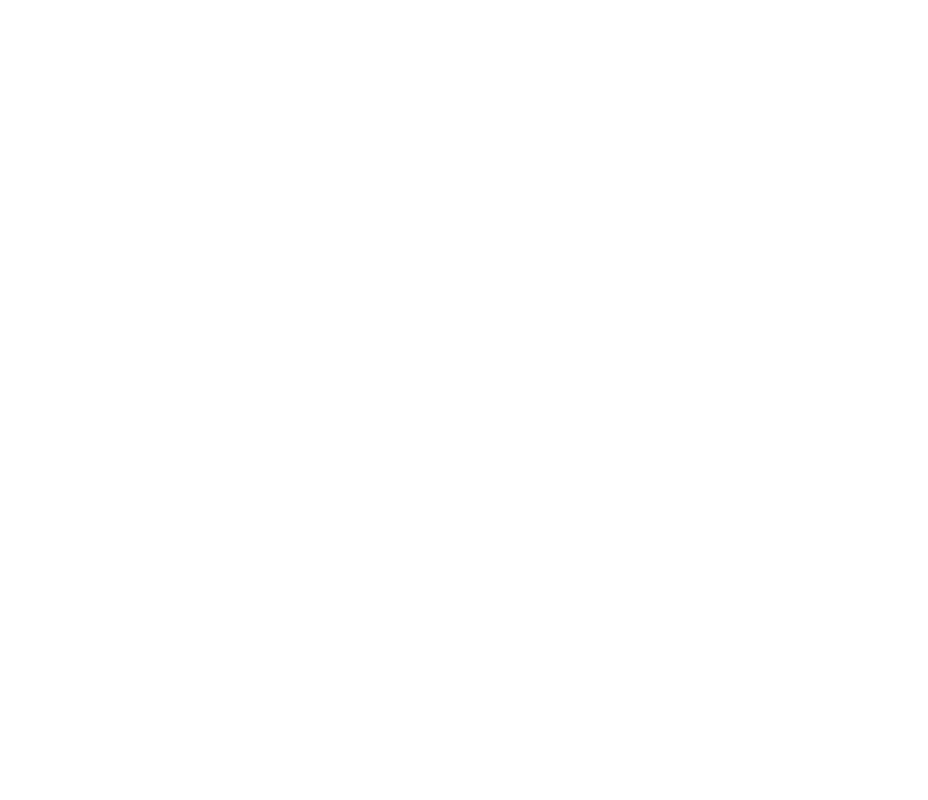
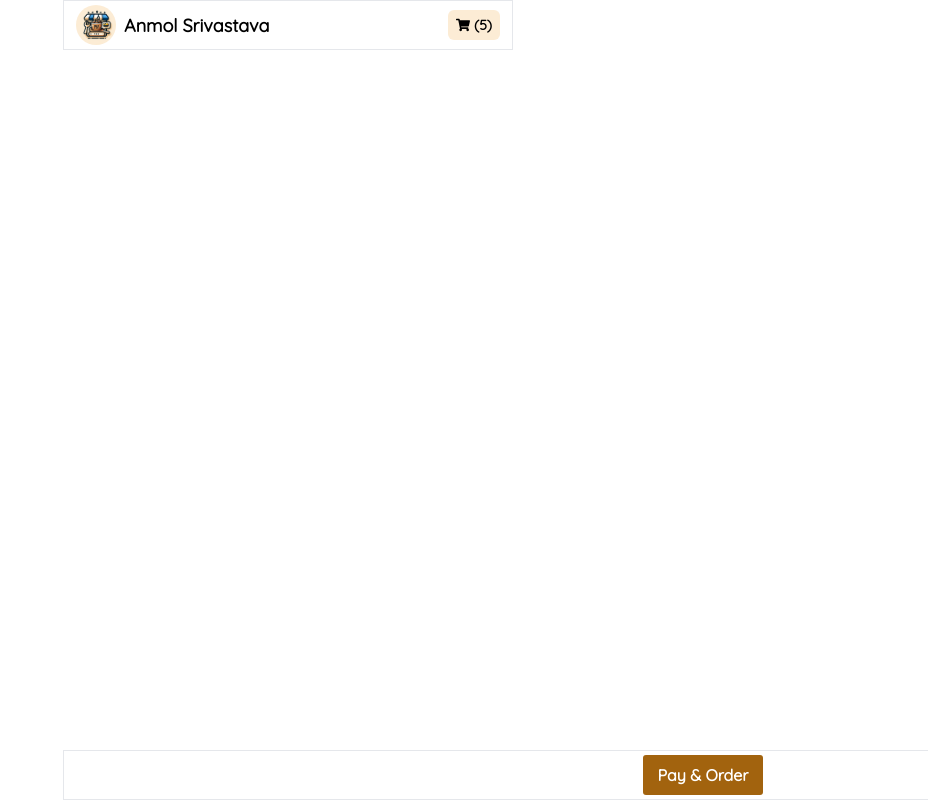
Before and after one commit to Abhishree881/mud-cups, a React (Create React App) app: page /1/cart in a window 1280 px wide. Before the commit this address had no page. Shown: the whole page, without its empty margins (352-1280 px from the left). Built offline with nearby package versions, Linux system fonts and the light colour scheme; a web font is replaced by a local one.

Commit message:
cart route added

```diff
--- a/src/App.js
+++ b/src/App.js
@@ -7,6 +7,7 @@
 import Counter from "./pages/Counter";
 import NotFoundPage from "./pages/NotFound";
 import Items from "./pages/Items";
+import Cart from "./pages/Cart";
 
 function App() {
   const isValidCounterId = (value) => {
@@ -31,6 +32,7 @@
         <Route path="/admin/items/:id" element={<Items />} />
         <Route path="/counter/:id" element={<CounterRoute />} />
         <Route path="/:id" element={<OrderPage />} />
+        <Route path="/:id/cart" element={<Cart />} />
         <Route path="/404" element={<NotFoundPage />} />
       </Routes>
     </BrowserRouter>
--- /dev/null
+++ b/src/pages/Cart.js
@@ -0,0 +1,32 @@
+import React from 'react'
+import Logo from '../assets/image/logo.jpeg'
+import { FaShoppingCart } from "react-icons/fa";
+
+function Cart() {
+    return (
+        <div className="w-[100vw] h-fit overflow-y-scroll flex justify-center relative">
+            <div className="w-full max-w-[450px] h-full flex flex-col relative">
+                <div className="flex h-[50px] items-center border justify-between px-[12px]">
+                    <div className="flex items-center gap-2">
+                        <div
+                            className="w-[40px] h-[40px] rounded-[50%]"
+                            style={{
+                                backgroundImage: `url(${Logo})`,
+                                backgroundSize: "100% 100%",
+                            }}
+                        ></div>
+                        <div className="font-[600] text-[18px]">Anmol Srivastava</div>
+                    </div>
+                    <div className="w-fit h-[30px] rounded-[6px] bg-[#fcecd5] px-[8px] flex items-center justify-center text-[14px] font-[700] gap-[4px]">
+                        <FaShoppingCart /> {`(5)`}
+                    </div>
+                </div>
+                <div className='w-full h-[50px] fixed border bottom-0 flex items-center justify-center'>
+                    <div className='flex-[70] max-w-[120px] h-[40px] bg-[#a2630e] rounded-[3px] text-white font-[700] flex items-center justify-center'>Pay & Order</div>
+                </div>
+            </div>
+        </div>
+    )
+}
+
+export default Cart
--- a/src/pages/OrderPage.js
+++ b/src/pages/OrderPage.js
@@ -1,6 +1,6 @@
 import React, { useEffect, useState, useRef } from "react";
 import "../App.css";
-import { useParams } from "react-router-dom";
+import { Link, useParams } from "react-router-dom";
 import Logo from "../assets/image/logo.jpeg";
 import Hi from "../assets/gifs/hi.gif";
 import { TbLogout } from "react-icons/tb";
@@ -9,8 +9,8 @@
 import { FaHeart } from "react-icons/fa6";
 import SampleData from "../components/sampleData";
 import rData from "../components/recommendedData";
+import { FaShoppingCart } from "react-icons/fa";
 import ItemCardSmall from "../components/itemCardSmall";
-import { MdOutlineRestaurantMenu } from "react-icons/md";
 import ItemCardLarge from "../components/itemCardLarge";
 import AddToCart from "../components/addToCart";
 
@@ -203,11 +203,12 @@
           })}
         </div>
 
-        <div className="flex-[1] w-full h-[40px] bg-[#a2630b] rounded-tl-[12px] rounded-bl-[12px] flex items-center justify-center gap-[4px]">
-          <MdOutlineRestaurantMenu color="white" />
-          <div className="text-white font-[500]">Menu</div>
-
-        </div>
+        <Link to={`/${id}/cart`}>
+          <div className="flex-[1] w-full h-[40px] bg-[#a2630b] rounded-tl-[12px] rounded-bl-[12px] flex items-center justify-center gap-[4px] px-[6px]">
+            <FaShoppingCart color="white" />
+            <div className="text-white font-[500]">Cart</div>
+          </div>
+        </Link>
         <div className={`absolute bottom-[0px] transition-all duration-500 bg-transparent z-[200] h-fit w-full ${isInFrame ? 'right-[0px]' : 'right-[100%]'} `}>
           <AddToCart isVisible={isInFrame} setIsVisible={setInFrame} data={addCartData} />
         </div>
```
